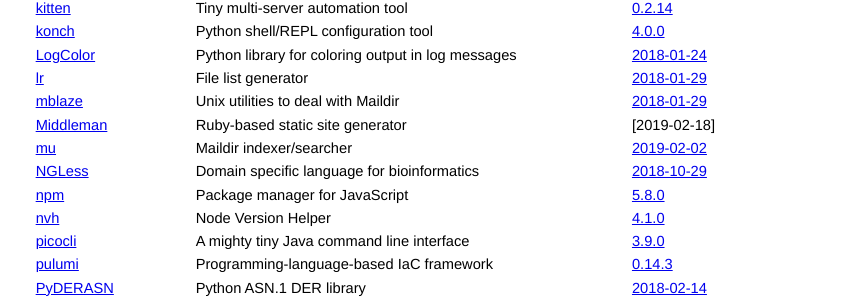
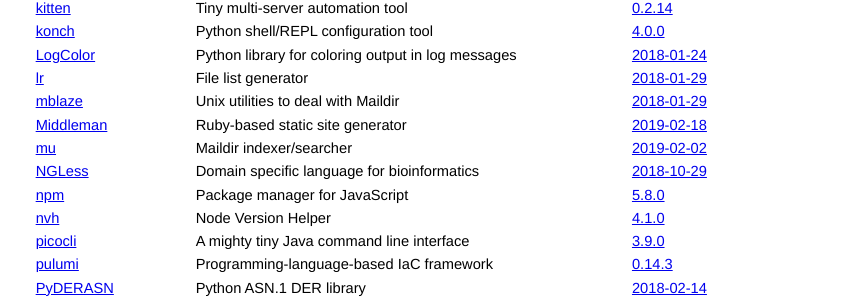
Before and after one commit to jcs/no_color, a Jekyll site: the page built from index.md, in a window 1280 px wide. Shown: the part 741-1044 px from the top of the page, without its empty margins (208-1071 px from the left). Built offline with Jekyll 4.4.1, drawn with Linux system fonts in a browser that asks for light colours; our own code applies the rules of GitHub Pages for plain Markdown files; part of the change alters nothing that is shown.

```diff
--- a/index.md
+++ b/index.md
@@ -54,7 +54,7 @@ and submit a pull request.
 | [LogColor](https://github.com/induane/logcolor) | Python library for coloring output in log messages | [2018-01-24](https://github.com/induane/logcolor/commit/0092b0af2a1506eee2b0ca028b1cf51f78fc91fa) |
 | [lr](https://github.com/chneukirchen/lr) | File list generator | [2018-01-29](https://github.com/chneukirchen/lr/commit/8f0ac7c8abb4e0830d6cf72bbbd5f38c44b4266d) |
 | [mblaze](https://github.com/chneukirchen/mblaze) | Unix utilities to deal with Maildir | [2018-01-29](https://github.com/chneukirchen/mblaze/commit/4014f03afe6d624ba1c6bdde6551b4996ba31fe5) |
-| [Middleman](https://middlemanapp.com) | Ruby-based static site generator | [2019-02-18] |
+| [Middleman](https://middlemanapp.com) | Ruby-based static site generator | [2019-02-18](https://github.com/middleman/middleman/commit/3040ffa1331aa48c76ae5ca7f4b2e0a0f1b7af15) |
 | [mu](https://www.djcbsoftware.nl/code/mu/) | Maildir indexer/searcher | [2019-02-02](https://github.com/djcb/mu/commit/eb6efee81db22531ef05e140549bde7e87dd9725) |
 | [NGLess](http://ngless.embl.de/) | Domain specific language for bioinformatics | [2018-10-29](https://github.com/ngless-toolkit/ngless/commit/15926150701100ff96b4a7cd1f3142f9a272b983) |
 | [npm](https://www.npmjs.com/) | Package manager for JavaScript | [5.8.0](https://github.com/npm/npm/releases/tag/v5.8.0) |
```
